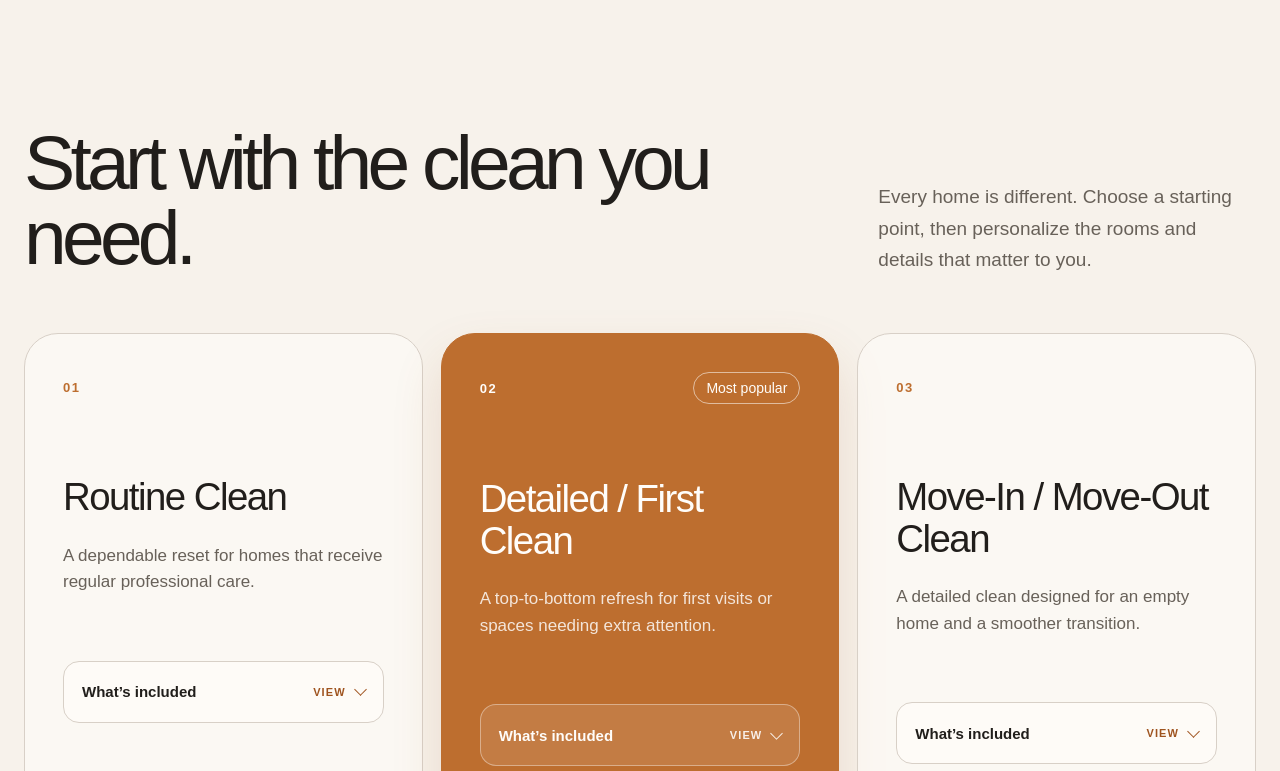
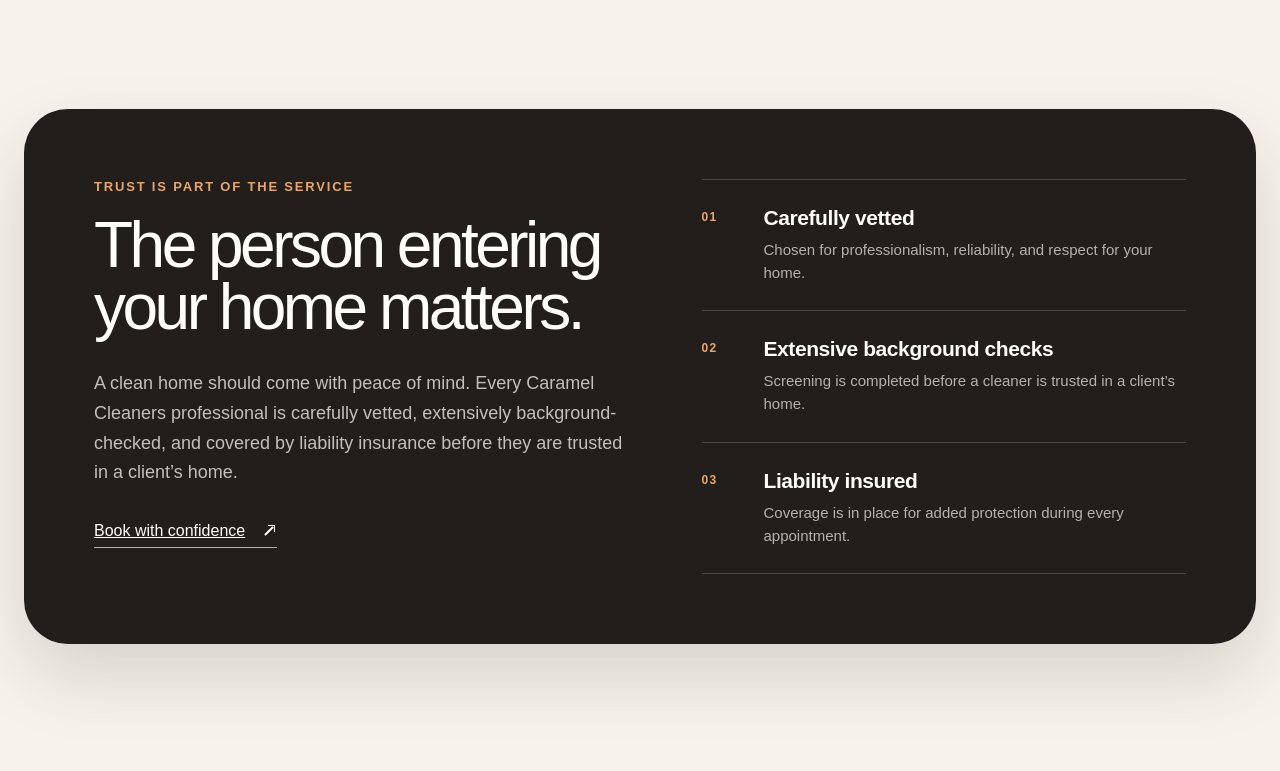
Before and after one commit to taherezm/caramel-cleaners, a Next.js app: page / in a window 1280 px wide. Shown: the part 1029-1800 px from the top of the page. Built offline with nearby package versions, Linux system fonts and the light colour scheme.

Commit message:
Elevate cleaner trust standards

```diff
--- a/app/globals.css
+++ b/app/globals.css
@@ -520,6 +520,92 @@ summary:focus-visible {
 .process-steps p {
   margin: 0;
   color: var(--muted);
+  font-size: 15px;
+  line-height: 1.55;
+}
+
+.trust-section {
+  display: grid;
+  grid-template-columns: minmax(0, 1.05fr) minmax(360px, 0.95fr);
+  gap: 72px;
+  margin-top: 110px;
+  padding: 70px;
+  scroll-margin-top: 20px;
+  border-radius: 44px;
+  background: var(--ink);
+  color: var(--white);
+  box-shadow: 0 32px 70px rgb(39 31 25 / 15%);
+}
+
+.trust-kicker {
+  margin: 0 0 20px;
+  color: #e6a66d;
+  font-size: 13px;
+  font-weight: 700;
+  letter-spacing: 0.14em;
+  text-transform: uppercase;
+}
+
+.trust-copy h2 {
+  max-width: 660px;
+  margin: 0;
+  font-size: clamp(48px, 5vw, 72px);
+  font-weight: 400;
+  letter-spacing: -0.055em;
+  line-height: 0.98;
+}
+
+.trust-copy > p:not(.trust-kicker) {
+  max-width: 620px;
+  margin: 30px 0 0;
+  color: rgb(255 255 255 / 72%);
+  font-size: 18px;
+  line-height: 1.65;
+}
+
+.trust-link {
+  width: max-content;
+  display: inline-flex;
+  align-items: center;
+  gap: 16px;
+  margin-top: 34px;
+  padding-bottom: 7px;
+  border-bottom: 1px solid rgb(255 255 255 / 64%);
+}
+
+.trust-standards {
+  margin: 0;
+  padding: 0;
+  border-top: 1px solid rgb(255 255 255 / 18%);
+  list-style: none;
+}
+
+.trust-standards li {
+  display: grid;
+  grid-template-columns: 42px minmax(0, 1fr);
+  gap: 20px;
+  padding: 26px 0;
+  border-bottom: 1px solid rgb(255 255 255 / 18%);
+}
+
+.trust-standards > li > span {
+  padding-top: 4px;
+  color: #e6a66d;
+  font-size: 12px;
+  font-weight: 700;
+  letter-spacing: 0.12em;
+}
+
+.trust-standards h3 {
+  margin: 0 0 8px;
+  font-size: 21px;
+  font-weight: 600;
+  letter-spacing: -0.02em;
+}
+
+.trust-standards p {
+  margin: 0;
+  color: rgb(255 255 255 / 66%);
   font-size: 15px;
   line-height: 1.55;
 }
@@ -1065,6 +1151,19 @@ summary:focus-visible {
     gap: 28px;
   }
 
+  .trust-section {
+    grid-template-columns: minmax(0, 1fr);
+    gap: 48px;
+  }
+
+  .trust-copy h2 {
+    max-width: 760px;
+  }
+
+  .trust-copy > p:not(.trust-kicker) {
+    max-width: 720px;
+  }
+
   .service-comparison {
     grid-template-columns: 1fr;
   }
@@ -1189,6 +1288,37 @@ summary:focus-visible {
   .process-steps h2,
   .process-steps p {
     overflow-wrap: anywhere;
+  }
+
+  .trust-section {
+    gap: 38px;
+    margin-top: 70px;
+    padding: 38px 26px;
+    border-radius: 30px;
+  }
+
+  .trust-copy h2 {
+    font-size: clamp(42px, 12vw, 58px);
+  }
+
+  .trust-copy > p:not(.trust-kicker) {
+    margin-top: 24px;
+    font-size: 16px;
+  }
+
+  .trust-link {
+    min-height: 48px;
+    margin-top: 24px;
+  }
+
+  .trust-standards li {
+    grid-template-columns: 32px minmax(0, 1fr);
+    gap: 14px;
+    padding: 22px 0;
+  }
+
+  .trust-standards h3 {
+    font-size: 19px;
   }
 
   .services-section {
--- a/app/layout.tsx
+++ b/app/layout.tsx
@@ -24,7 +24,7 @@ export const metadata: Metadata = {
     template: "%s | Caramel Cleaners",
   },
   description:
-    "Compare home cleaning services and book a clean that fits your home with Caramel Cleaners.",
+    "Book home cleaning with vetted, extensively background-checked professionals covered by liability insurance.",
   icons: {
     icon: "brand-mark.png",
     apple: "brand-mark.png",
@@ -32,7 +32,7 @@ export const metadata: Metadata = {
   openGraph: {
     title: "Caramel Cleaners | Home Cleaning Made Simple",
     description:
-      "Compare home cleaning services and book a clean that fits your home.",
+      "Home cleaning from vetted, extensively background-checked professionals covered by liability insurance.",
     type: "website",
     url: "https://taherezm.github.io/caramel-cleaners/",
     siteName: "Caramel Cleaners",
@@ -49,7 +49,7 @@ export const metadata: Metadata = {
     card: "summary_large_image",
     title: "Caramel Cleaners | Home Cleaning Made Simple",
     description:
-      "Compare home cleaning services and book a clean that fits your home.",
+      "Home cleaning from vetted, extensively background-checked professionals covered by liability insurance.",
     images: ["og.png?v=text-only-20260728"],
   },
 };
--- a/app/page.tsx
+++ b/app/page.tsx
@@ -85,6 +85,7 @@ export default function Home() {
 
           <nav className="site-nav" aria-label="Primary navigation">
             <SectionLink targetId="how-it-works">How it works</SectionLink>
+            <SectionLink targetId="standards">Our standards</SectionLink>
             <SectionLink targetId="services">Services</SectionLink>
           </nav>
 
@@ -148,6 +149,66 @@ export default function Home() {
                   </div>
                 </li>
               ))}
+            </ol>
+          </section>
+
+          <section
+            className="trust-section"
+            id="standards"
+            aria-labelledby="trust-heading"
+            tabIndex={-1}
+          >
+            <div className="trust-copy">
+              <p className="trust-kicker">Trust is part of the service</p>
+              <h2 id="trust-heading">
+                The person entering your home matters.
+              </h2>
+              <p>
+                A clean home should come with peace of mind. Every Caramel
+                Cleaners professional is carefully vetted, extensively
+                background-checked, and covered by liability insurance before
+                they are trusted in a client’s home.
+              </p>
+              <a
+                className="trust-link"
+                href="./book/"
+                data-analytics-event="book_now_click"
+              >
+                Book with confidence <ArrowIcon />
+              </a>
+            </div>
+
+            <ol className="trust-standards" aria-label="Cleaner standards">
+              <li>
+                <span>01</span>
+                <div>
+                  <h3>Carefully vetted</h3>
+                  <p>
+                    Chosen for professionalism, reliability, and respect for
+                    your home.
+                  </p>
+                </div>
+              </li>
+              <li>
+                <span>02</span>
+                <div>
+                  <h3>Extensive background checks</h3>
+                  <p>
+                    Screening is completed before a cleaner is trusted in a
+                    client’s home.
+                  </p>
+                </div>
+              </li>
+              <li>
+                <span>03</span>
+                <div>
+                  <h3>Liability insured</h3>
+                  <p>
+                    Coverage is in place for added protection during every
+                    appointment.
+                  </p>
+                </div>
+              </li>
             </ol>
           </section>
 
```
Also changed, not shown: app/book/page.tsx (+5 -5 lines), 1 other file (tests, documents, lock files or other folders).
